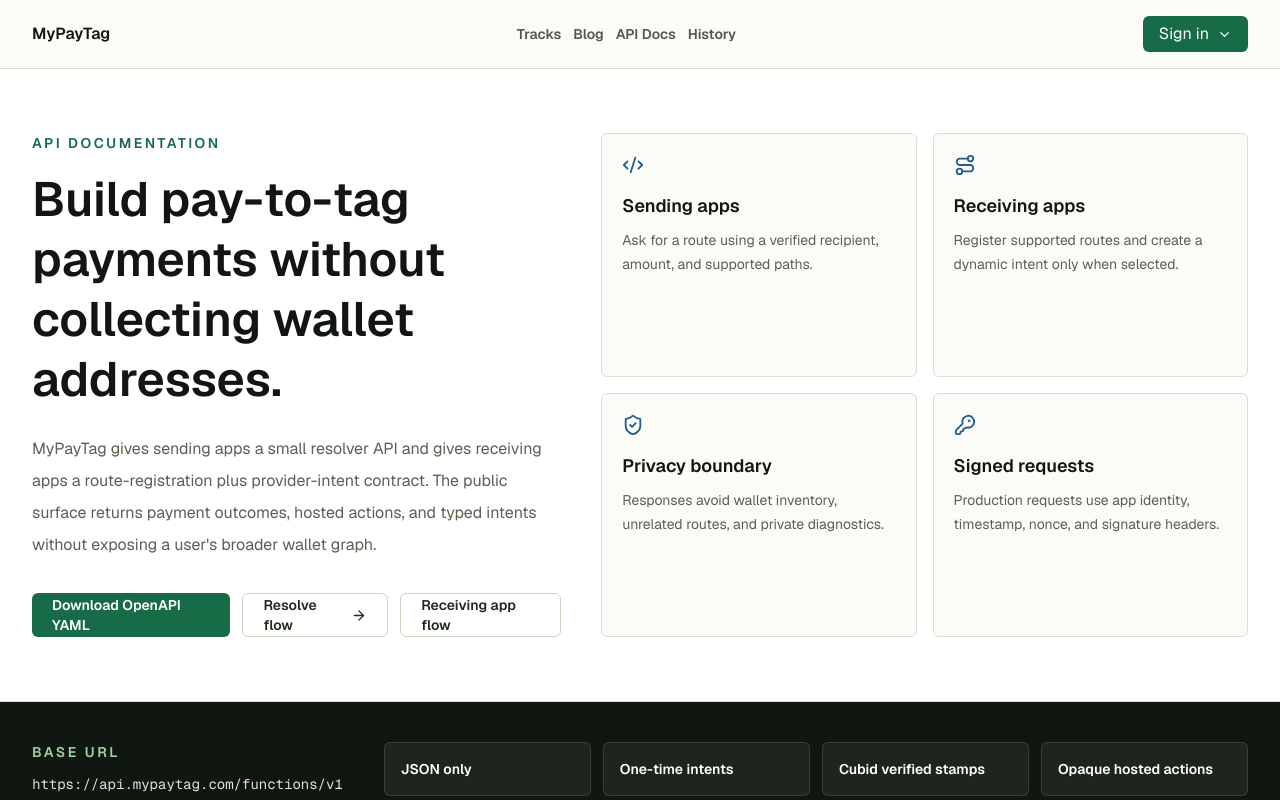
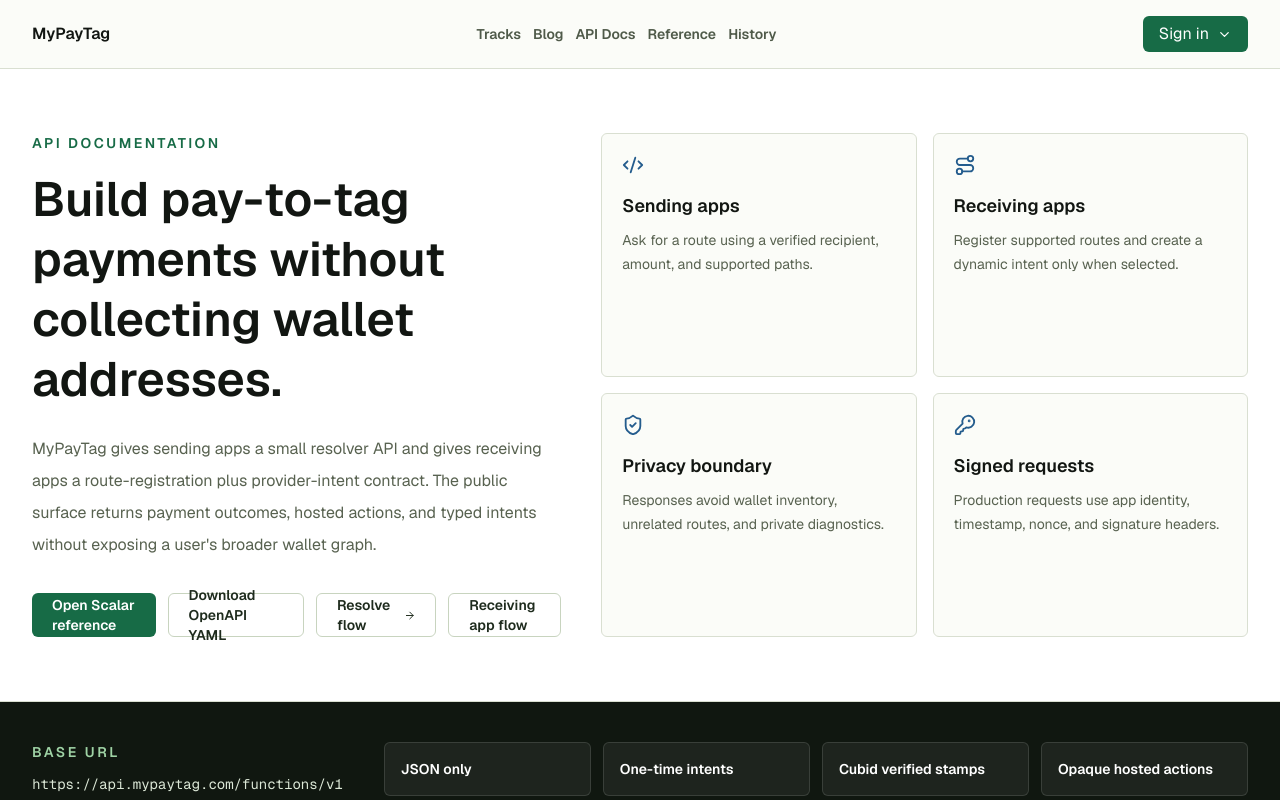
Before and after one commit to global-pay-to-resolver/globalpayto-site, a Next.js app: page /api-docs in a window 1280 px wide. Shown: the top 800 px of the page. Built offline with nearby package versions, Linux system fonts and the light colour scheme; no server answers; what @cubid/auth-react would draw is missing.

Commit message:
Add Scalar API reference

```diff
--- a/package.json
+++ b/package.json
@@ -7,6 +7,7 @@
     "build": "next build",
     "scan:browser-secrets": "node scripts/scan-browser-secrets.mjs",
     "check:solver-content": "node scripts/check-solver-content.mjs",
+    "check:openapi-sync": "node scripts/check-openapi-sync.mjs",
     "start": "next start",
     "lint": "eslint",
     "privacy:route-selection": "node scripts/check-route-selection-privacy.mjs",
@@ -21,6 +22,7 @@
     "@cubid/react": "workspace:*",
     "@cubid/wallet-recovery": "workspace:*",
     "@cubid/wallet-recovery-react": "workspace:*",
+    "@scalar/nextjs-api-reference": "^0.11.6",
     "lucide-react": "^0.556.0",
     "next": "16.2.6",
     "react": "19.2.4",
--- /dev/null
+++ b/scripts/check-openapi-sync.mjs
@@ -0,0 +1,13 @@
+import { readFileSync } from "node:fs";
+import { resolve } from "node:path";
+
+const siteSpec = readFileSync(resolve("public/openapi.yaml"), "utf8");
+const sdkSpec = readFileSync(resolve("../mypaytag-sdk/openapi/openapi.yaml"), "utf8");
+
+if (siteSpec !== sdkSpec) {
+  throw new Error(
+    "public/openapi.yaml is out of sync with ../mypaytag-sdk/openapi/openapi.yaml",
+  );
+}
+
+console.log("openapi_sync_ok");
--- a/src/app/api-docs/page.tsx
+++ b/src/app/api-docs/page.tsx
@@ -172,6 +172,12 @@
             <div className="mt-8 flex flex-col gap-3 sm:flex-row">
               <a
                 className="inline-flex h-11 items-center justify-center rounded-md bg-[#176b46] px-5 text-sm font-semibold text-white transition hover:bg-[#12583a]"
+                href="/reference"
+              >
+                Open Scalar reference
+              </a>
+              <a
+                className="inline-flex h-11 items-center justify-center rounded-md border border-[#c8d4bf] bg-white px-5 text-sm font-semibold text-[#1e2b1d] transition hover:bg-[#f1f4ec]"
                 href="/openapi.yaml"
               >
                 Download OpenAPI YAML
--- a/src/app/page.tsx
+++ b/src/app/page.tsx
@@ -269,9 +269,9 @@
           <div className="flex flex-col gap-3 sm:flex-row">
             <Link
               className="inline-flex h-11 items-center justify-center gap-2 rounded-md bg-[#176b46] px-5 text-sm font-semibold text-white transition hover:bg-[#12583a]"
-              href="/api-docs"
+              href="/reference"
             >
-              Read API docs
+              Open API reference
               <ArrowRight size={17} aria-hidden="true" />
             </Link>
             <a
--- /dev/null
+++ b/src/app/reference/route.ts
@@ -0,0 +1,10 @@
+import { ApiReference } from "@scalar/nextjs-api-reference";
+
+export const GET = ApiReference({
+  url: "/openapi.yaml",
+  theme: "default",
+  metaData: {
+    title: "MyPayTag API Reference",
+    description: "Interactive Scalar reference for the public MyPayTag API.",
+  },
+});
--- a/src/components/navigation/site-header.tsx
+++ b/src/components/navigation/site-header.tsx
@@ -31,6 +31,9 @@
           </Link>
           <Link className="hover:text-[#176b46]" href="/api-docs">
             API Docs
+          </Link>
+          <Link className="hover:text-[#176b46]" href="/reference">
+            Reference
           </Link>
           <Link className="hover:text-[#176b46]" href="/history">
             History
```
Also changed, not shown: 2 other files (tests, documents, lock files or other folders).
